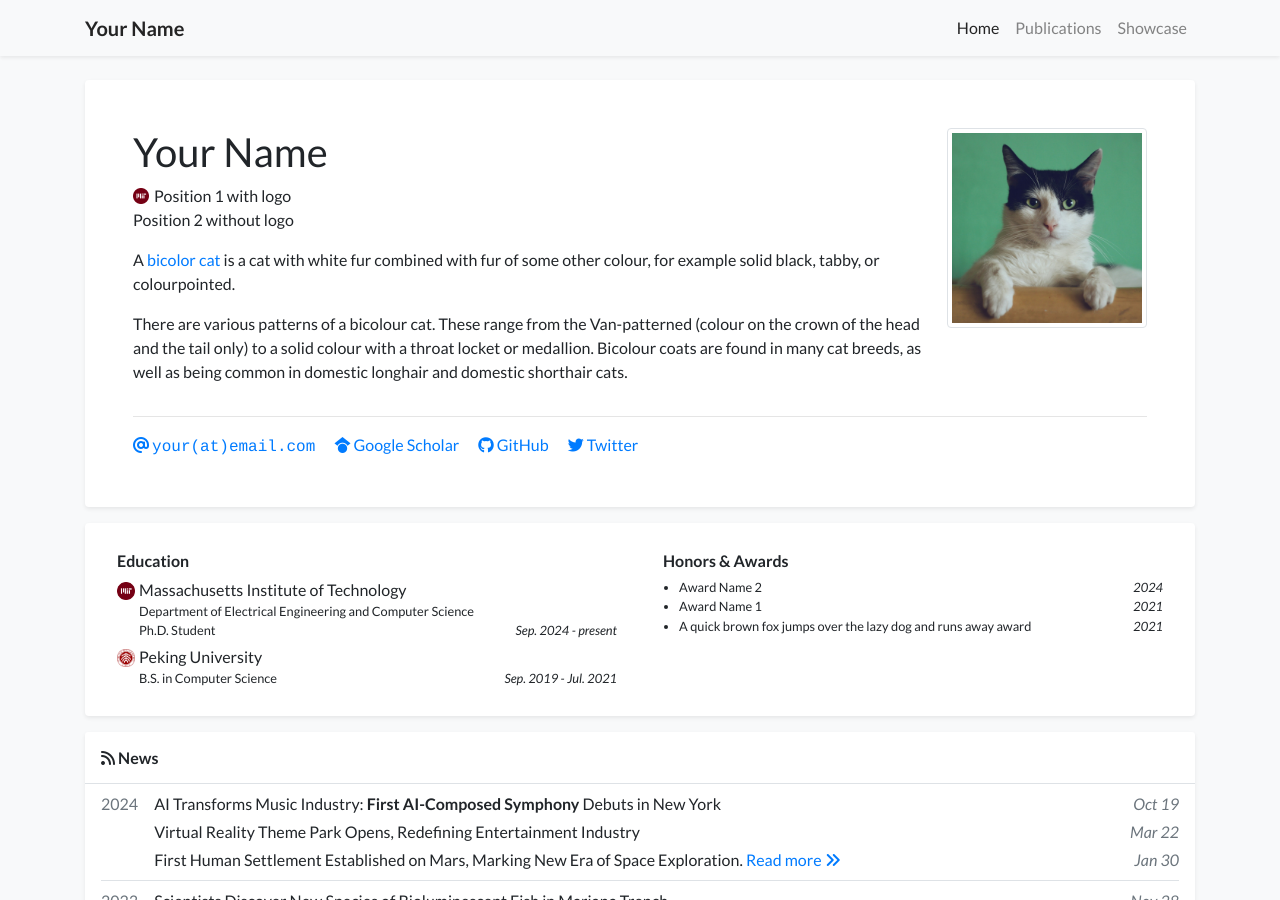
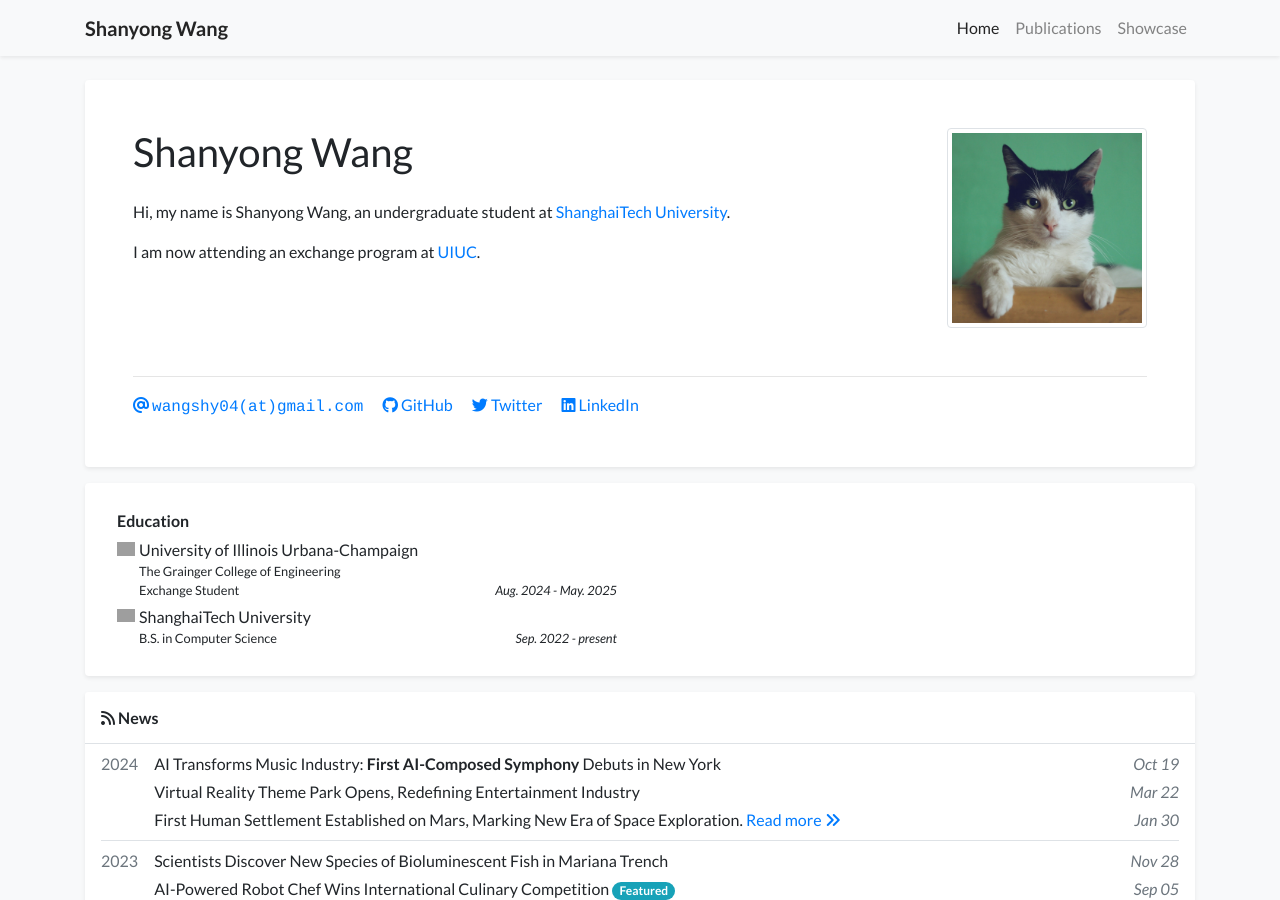
Before and after one commit to SwimmingWang/swimmingwang.github.io, a Jekyll site: the page built from index.html, in a window 1280 px wide and 900 px high. Built offline with Jekyll 4.4.1, drawn with Linux system fonts in a browser that asks for light colours; nearby versions of some CDN libraries; a style sheet for code colours, icons or effects is not loaded; grey boxes are pictures that could not be loaded.

Commit message:
update profile

```diff
--- a/_data/profile.yml
+++ b/_data/profile.yml
@@ -1,18 +1,19 @@
-primary_name: "Your Name"
+primary_name: "Shanyong Wang"
 secondary_name: ""
-navbar_name: "Your Name"
+navbar_name: "Shanyong Wang"
 
-positions:
-- logo: /assets/images/badges/MIT_Social_circle.png  # Logo is optional
-  name: Position 1 with logo
-- name: Position 2 without logo
+# positions:
+# - logo: /assets/images/badges/MIT_Social_circle.png  # Logo is optional
+#   name: Position 1 with logo
+# - name: Position 2 without logo
 
 
-email: "your@email.com"
+email: "wangshy04@gmail.com"
 # cv_link: link-to-your-cv-file
-gscholar: xFmQpf4AAAAJ  # This is an example, replace it with your own Google Scholar ID
-github: your_github_id
-twitter: your_twitter_id  # Do not include the '@' symbol
+# gscholar: xFmQpf4AAAAJ  # This is an example, replace it with your own Google Scholar ID
+github: SwimmingWang
+twitter: Swimmingwang04  # Do not include the '@' symbol
+linkedin: shanyong-wang
 # wechat_qrcode: /assets/images/etc/wechat.jpg
 # wechat_prompt: >-
 #   Please tell me your <strong>name</strong> and <strong>affiliation</strong> (current or past) when adding my wechat. Thanks!
@@ -22,29 +23,27 @@ twitter: your_twitter_id  # Do not include the '@' symbol
 short_bio_text_justify: false
 short_bio: >-
   <p>
-    A <a href="https://en.wikipedia.org/wiki/Bicolor_cat" target="_blank">bicolor cat</a> is a cat with white fur combined with fur of some other colour, for example solid black, tabby, or colourpointed.
+    Hi, my name is Shanyong Wang, an undergraduate student at <a href="https://www.shanghaitech.edu.cn/eng/" target="_blank">ShanghaiTech University</a>.
   </p>
   <p>
-    There are various patterns of a bicolour cat. These range from the Van-patterned (colour on the crown of the head
-    and the tail only) to a solid colour with a throat locket or medallion. Bicolour coats are found in many cat breeds,
-    as well as being common in domestic longhair and domestic shorthair cats.
+    I am now attending an exchange program at <a href="https://illinois.edu/" target="_blank">UIUC</a>.
   </p>
 
 portrait_url: /assets/images/photos/portrait.jpg
-portrait_caption: >-
-  Photo by Manja Vitolic on Unsplash (this caption is optional, comment it out to disable).
+# portrait_caption: >-
+#   Photo by Manja Vitolic on Unsplash (this caption is optional, comment it out to disable).
 
 education:
-- name: Massachusetts Institute of Technology
-  logo: /assets/images/badges/MIT_Social_circle.png
+- name: University of Illinois Urbana-Champaign
+  logo: /assets/images/badges/UIUC.png
   position: >-
-    Department of Electrical Engineering and Computer Science <br/>
-    Ph.D. Student
-  date: Sep. 2024 - present
-- name: Peking University
-  logo: /assets/images/badges/PKU_red.png
+    The Grainger College of Engineering <br/>
+    Exchange Student
+  date: Aug. 2024 - May. 2025
+- name: ShanghaiTech University
+  logo: /assets/images/badges/shanghaitech.jpg
   position: B.S. in Computer Science
-  date: Sep. 2019 - Jul. 2021
+  date: Sep. 2022 - present
 
 # experience:
 # - name: Peking University
@@ -52,10 +51,10 @@ education:
 #   position: Research Intern
 #   date: Sep. 2019 - Jul. 2021
 
-awards:
-- name: Award Name 2
-  date: 2024
-- name: Award Name 1
-  date: 2021
-- name: A quick brown fox jumps over the lazy dog and runs away award
-  date: 2021
+# awards:
+# - name: Award Name 2
+#   date: 2024
+# - name: Award Name 1
+#   date: 2021
+# - name: A quick brown fox jumps over the lazy dog and runs away award
+#   date: 2021
```
Also changed, not shown: assets/images/badges/MIT_Social_circle.png (deleted), assets/images/badges/PKU_red.png (deleted).
